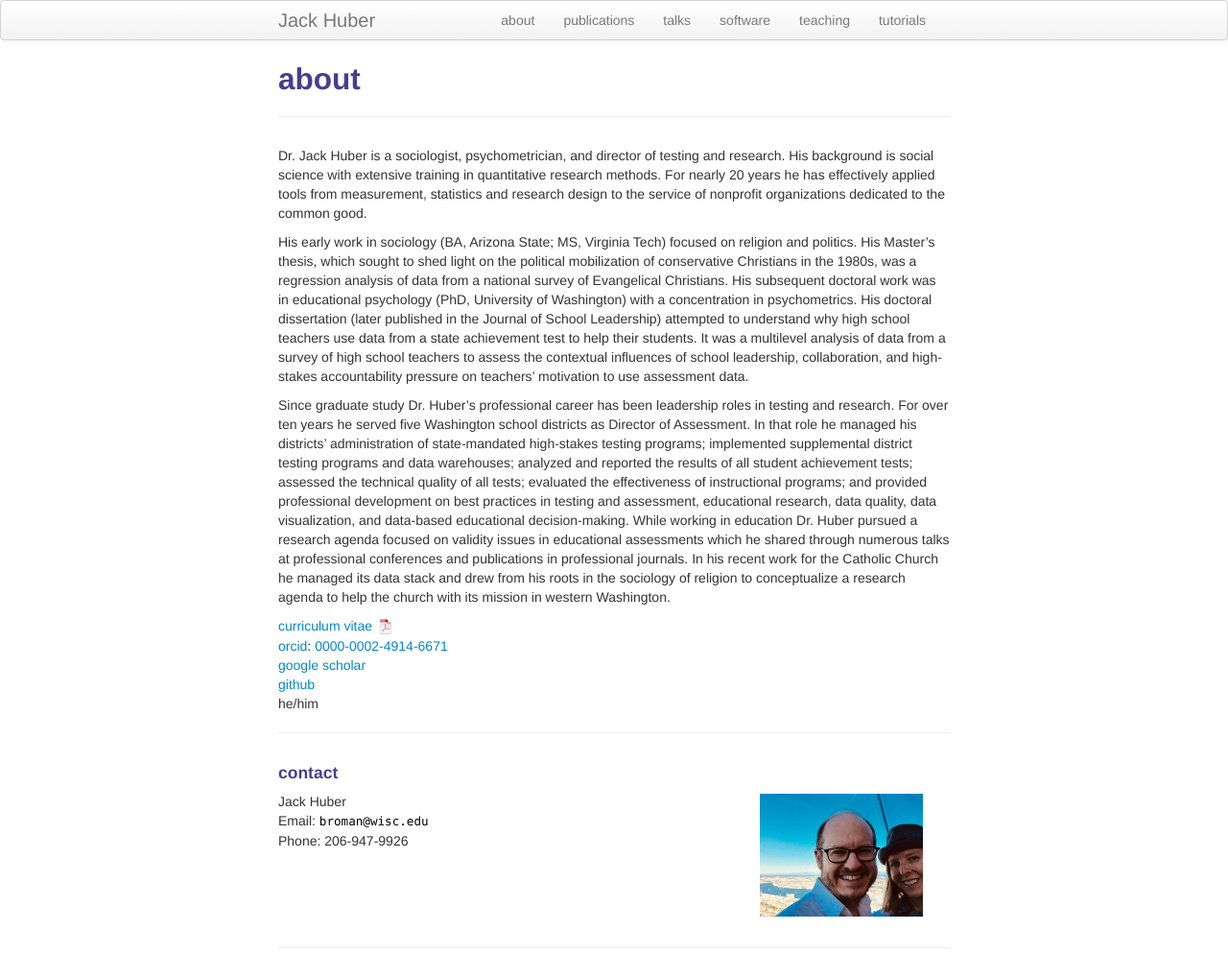
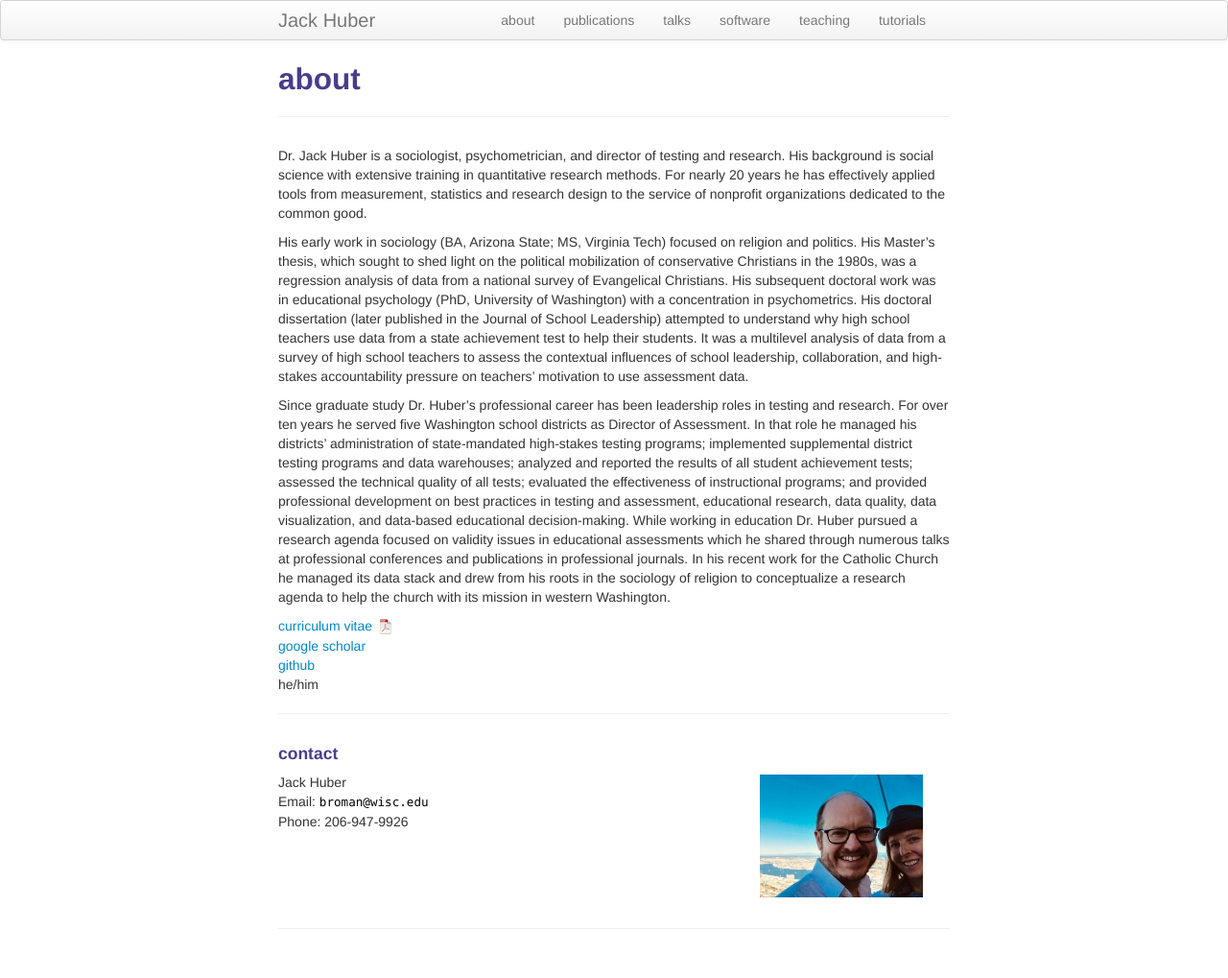
Before and after one commit to jackbhuber/jackbhuber.github.io, a Jekyll site: the page built from pages/about.md, in a window 1280 px wide. Shown: the whole page at 96% size. Built offline with Jekyll 4.4.1, drawn with Linux system fonts in a browser that asks for light colours.

Commit message:
Update about.md

```diff
--- a/pages/about.md
+++ b/pages/about.md
@@ -11,7 +11,6 @@ His early work in sociology (BA, Arizona State; MS, Virginia Tech) focused on re
 Since graduate study Dr. Huber’s professional career has been leadership roles in testing and research. For over ten years he served five Washington school districts as Director of Assessment. In that role he managed his districts’ administration of state-mandated high-stakes testing programs; implemented supplemental district testing programs and data warehouses; analyzed and reported the results of all student achievement tests; assessed the technical quality of all tests; evaluated the effectiveness of instructional programs; and provided professional development on best practices in testing and assessment, educational research, data quality, data visualization, and data-based educational decision-making. While working in education Dr. Huber pursued a research agenda focused on validity issues in educational assessments which he shared through numerous talks at professional conferences and publications in professional journals. In his recent work for the Catholic Church he managed its data stack and drew from his roots in the sociology of religion to conceptualize a research agenda to help the church with its mission in western Washington.
 
 [curriculum vitae ![CV as pdf](icons16/pdf-icon.png)]({{ BASE_PATH }}/assets/broman_cv.pdf)<br/>
-[orcid](https://orcid.org): [0000-0002-4914-6671](https://orcid.org/0000-0002-4914-6671)<br/>
 [google scholar](https://scholar.google.com/citations?sortby=pubdate&hl=en&user=42tCp5UAAAAJ&view_op=list_works)<br/>
 [github](https://github.com/kbroman)<br/>
 he/him
```
